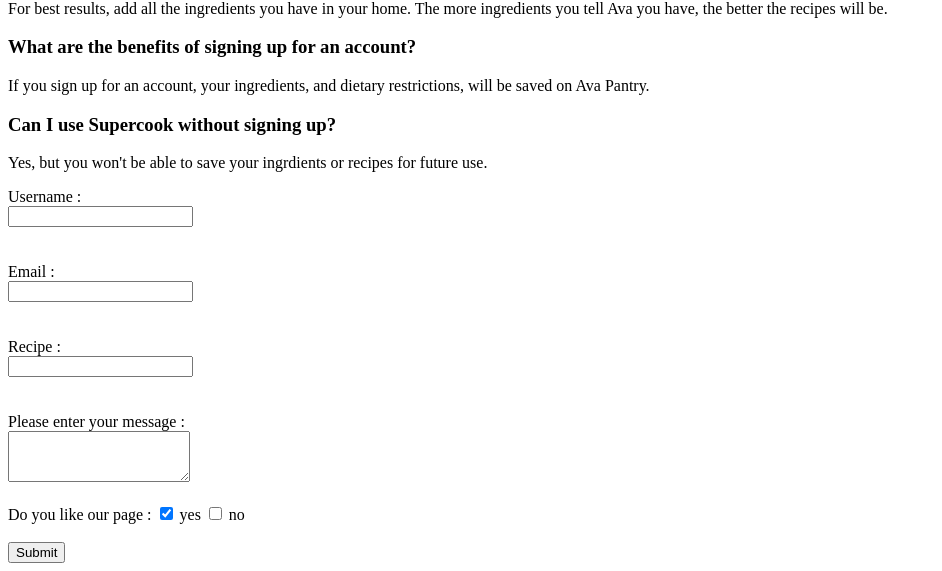
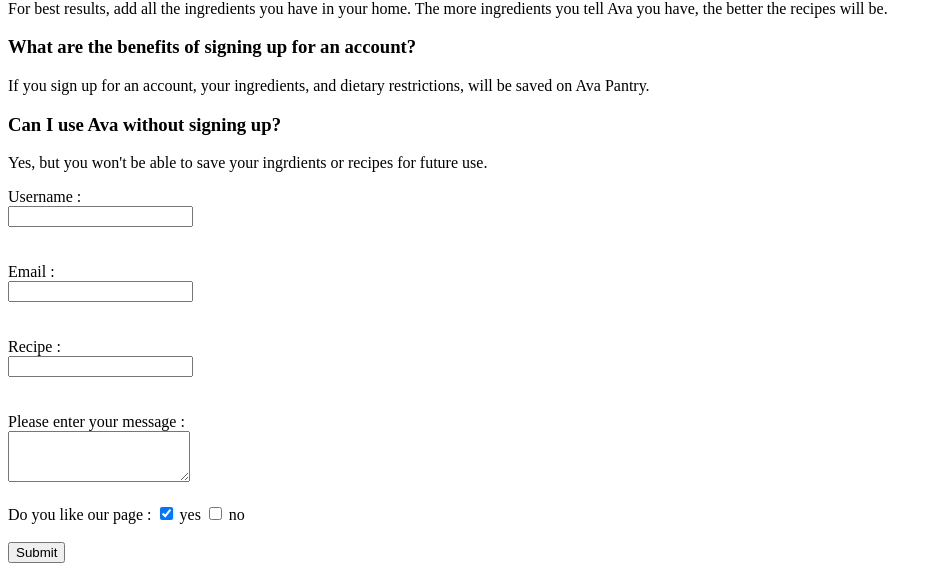
Before and after one commit to ksruthi1992/ava, a Django app: template dashboard/templates/Contact.html in a window 1280 px wide. Shown: the part 484-1055 px from the top of the page, without its empty margins (0-942 px from the left). Run offline with Django 3.2, Linux system fonts and the light colour scheme; the template is opened without the code that fills it, so the values that code supplies are empty.

Commit message:
--contact.html

```diff
--- a/dashboard/templates/Contact.html
+++ b/dashboard/templates/Contact.html
@@ -48,7 +48,7 @@ function validateForm() {
               <h3> What are the benefits of signing up for an account? </h3>
               <p>If you sign up for an account, your ingredients, and dietary restrictions, will be saved on Ava Pantry.</p>
 
-              <h3>Can I use Supercook without signing up?</h3>
+              <h3>Can I use Ava without signing up?</h3>
               <p>Yes, but you won't be able to save your ingrdients or recipes for future use. </p>
 
           </div>
```
